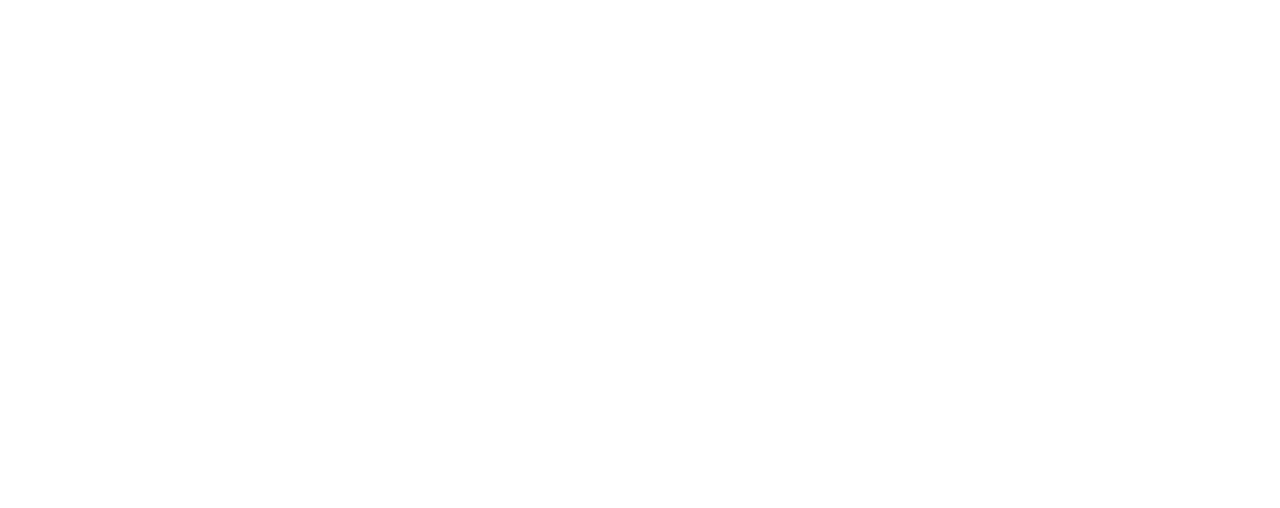
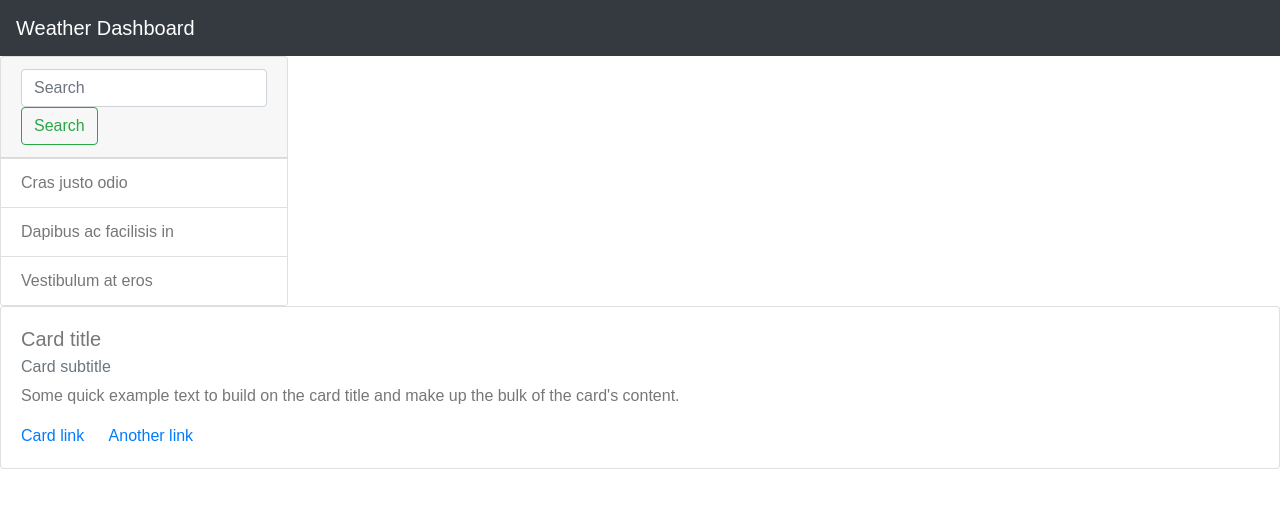
Before and after one commit to pyeatti/WeatherApp, a plain HTML site: page index.html in a window 1280 px wide. Drawn offline with nearby package versions, Linux system fonts and the light colour scheme.

Commit message:
added starter html

```diff
--- a/index.html
+++ b/index.html
@@ -3,7 +3,7 @@
   <head>
     <meta charset="UTF-8" />
     <meta name="viewport" content="width=device-width, initial-scale=1.0" />
-    <title>Weather App</title>
+    <title>Weather Dashboard</title>
 
     <!-- style sheet link/bootstrap link -->
     <link
@@ -15,6 +15,46 @@
     <link rel="stylesheet" href="./styles.css" />
   </head>
   <body>
+    <!-- NAV -->
+    <header>
+      <nav class="navbar navbar-dark bg-dark">
+        <span class="navbar-brand mb-0 h1">Weather Dashboard</span>
+      </nav>
+    </header>
+    <main>
+      <div class="card" style="width: 18rem;">
+        <div class="card-header">
+          <input
+            class="form-control mr-sm-2"
+            type="search"
+            placeholder="Search"
+            aria-label="Search"
+          />
+          <button class="btn btn-outline-success my-2 my-sm-0" type="submit">
+            Search
+          </button>
+        </div>
+        <ul class="list-group list-group-flush">
+          <li class="list-group-item">Cras justo odio</li>
+          <li class="list-group-item">Dapibus ac facilisis in</li>
+          <li class="list-group-item">Vestibulum at eros</li>
+        </ul>
+      </div>
+      <section>
+        <div class="card">
+          <div class="card-body">
+            <h5 class="card-title">Card title</h5>
+            <h6 class="card-subtitle mb-2 text-muted">Card subtitle</h6>
+            <p class="card-text">
+              Some quick example text to build on the card title and make up the
+              bulk of the card's content.
+            </p>
+            <a href="#" class="card-link">Card link</a>
+            <a href="#" class="card-link">Another link</a>
+          </div>
+        </div>
+      </section>
+    </main>
     <!-- script -->
     <script src="./script.js"></script>
     <script
--- a/styles.css
+++ b/styles.css
@@ -0,0 +1,20 @@
+body {
+  font-family: Arial, Helvetica, sans-serif;
+  font-size: 16px;
+  margin: 0;
+  color: #777777;
+  height: 100vh;
+}
+.row {
+  margin: 0;
+}
+header {
+
+}
+aside {
+  float: left;
+}
+section {
+  float: left;
+  width: 100%;
+}
```
